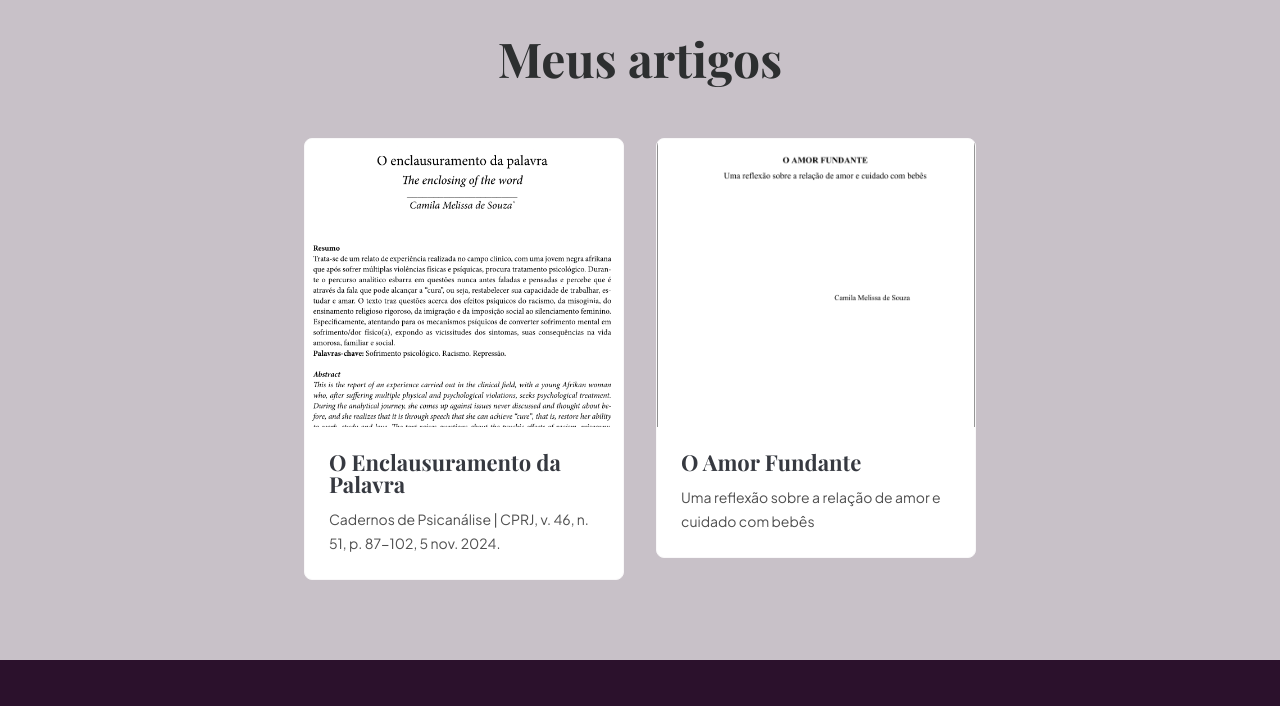
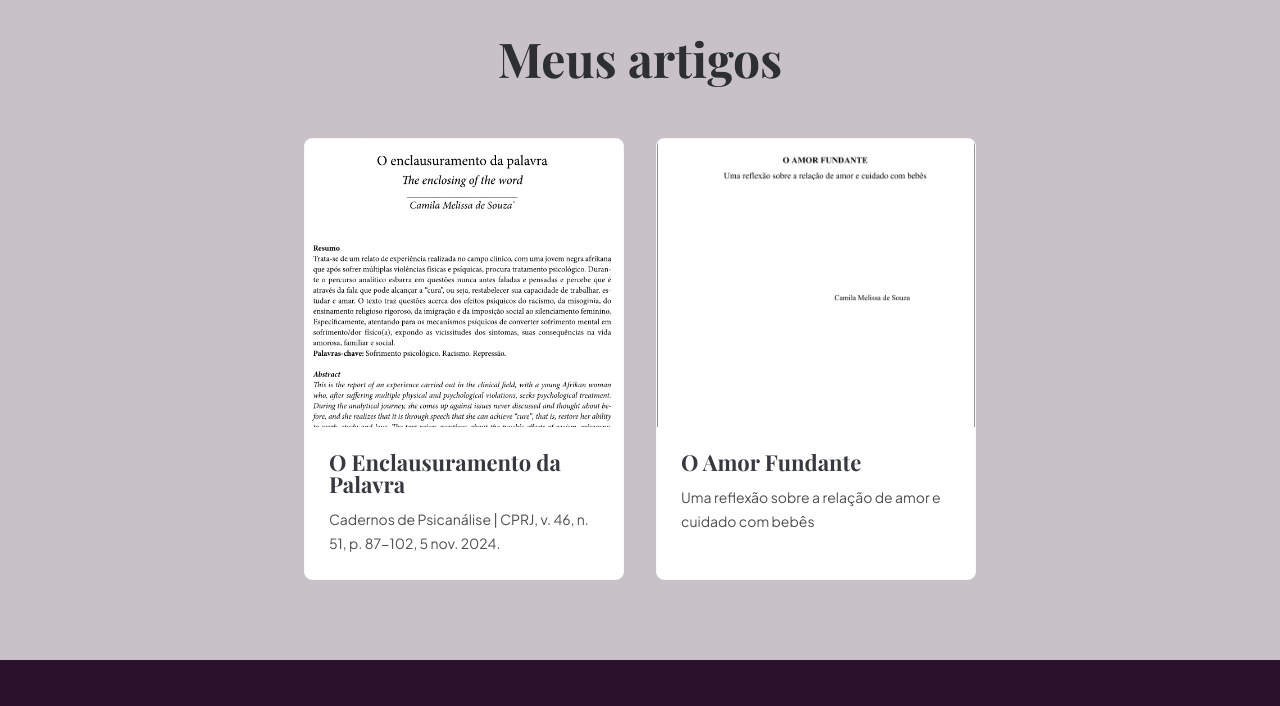
Before and after one commit to RudeBoyOne/psiccamilamelissa, a website built with Parcel: page index.html in a window 1280 px wide. Shown: the part 2200-2906 px from the top of the page. Built offline with nearby package versions, Linux system fonts and the light colour scheme.

Commit message:
:recycle: refactor: articles cards center

```diff
--- a/src/css/main.css
+++ b/src/css/main.css
@@ -48,6 +48,10 @@
     @apply font-body text-body-sm text-gray-6;
   }
 
+  article-card {
+    @apply block;
+  }
+
   .nav-link {
     @apply text-white font-label font-semibold hover:opacity-80 motion-reduce:transition-none transition-opacity no-underline;
   }
--- a/src/ts/components/articles/articles.ts
+++ b/src/ts/components/articles/articles.ts
@@ -11,7 +11,7 @@ export class ArticleCard extends HTMLElement {
     const description = this.getAttribute('description') || ''
 
     this.innerHTML = `
-      <div class="card-brand cursor-pointer hover:border-detail motion-reduce:transition-none transition-colors w-full max-w-xs mx-auto"
+      <div class="card-brand cursor-pointer hover:border-detail motion-reduce:transition-none transition-colors w-full h-full"
            role="button" tabindex="0">
         <img src="${imgUrl}" alt="${title}" class="w-full h-72 object-cover" loading="lazy">
         <div class="p-6">
@@ -68,7 +68,7 @@ export class ArticlesGrid extends HTMLElement {
           <h2 class="font-heading font-bold text-4xl sm:text-heading-lg leading-[1.33] text-center text-gray-7 mb-12">
             Meus artigos
           </h2>
-          <div class="flex flex-wrap justify-center gap-8">
+          <div class="grid grid-cols-[repeat(auto-fit,minmax(280px,1fr))] gap-8 justify-center max-w-2xl mx-auto">
             ${allCards}
           </div>
         </div>
```
